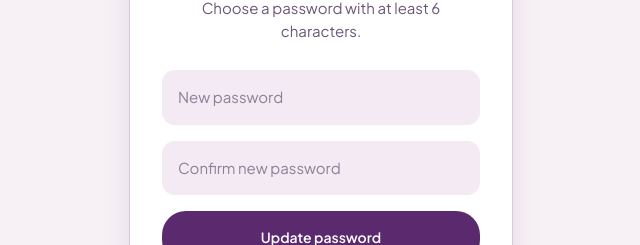
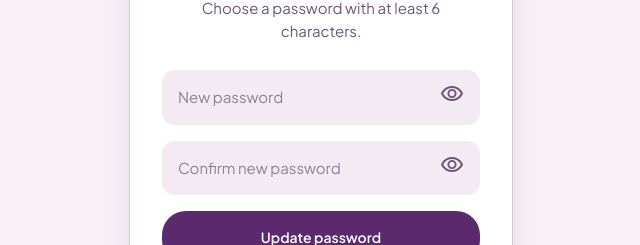
Before and after one commit to mainprojectjecc-png/MenoVerse-AI, a React (Vite) app in the folder frontend/: page /reset-password in a window 1280 px wide. Shown: the part 318-563 px from the top of the page, without its empty margins (319-959 px from the left). Built offline with nearby package versions, Linux system fonts and the light colour scheme; no server answers; a web font is replaced by a local one.

Commit message:
Improve password reset experience

```diff
--- a/frontend/src/pages/ForgotPassword.jsx
+++ b/frontend/src/pages/ForgotPassword.jsx
@@ -17,9 +17,11 @@ export default function ForgotPassword() {
       const response = await api.post("/password-reset/request", { Email: email })
       setMessage(response.data.message)
     } catch (requestError) {
+      const detail = requestError.response?.data?.detail
       setError(
-        requestError.response?.data?.detail ||
-          "Password reset is temporarily unavailable. Please try again later.",
+        detail && !detail.toLowerCase().includes("not configured")
+          ? detail
+          : "Password reset is temporarily unavailable. Please try again later.",
       )
     } finally {
       setLoading(false)
--- a/frontend/src/pages/ResetPassword.jsx
+++ b/frontend/src/pages/ResetPassword.jsx
@@ -7,6 +7,8 @@ export default function ResetPassword() {
   const [token] = useState(() => searchParams.get("token") || "")
   const [password, setPassword] = useState("")
   const [confirmPassword, setConfirmPassword] = useState("")
+  const [showPassword, setShowPassword] = useState(false)
+  const [showConfirmPassword, setShowConfirmPassword] = useState(false)
   const [loading, setLoading] = useState(false)
   const [message, setMessage] = useState("")
   const [error, setError] = useState("")
@@ -78,29 +80,55 @@ export default function ResetPassword() {
           <form onSubmit={handleSubmit} className="space-y-4">
             <label className="block">
               <span className="sr-only">New password</span>
+              <div className="relative">
                 <input
                   autoComplete="new-password"
-                className="w-full rounded-xl bg-surface-container px-4 py-4 text-[15px] outline-none focus:ring-2 focus:ring-primary/30"
+                  className="w-full rounded-xl bg-surface-container px-4 py-4 pr-12 text-[15px] outline-none focus:ring-2 focus:ring-primary/30"
                   minLength={6}
                   onChange={(event) => setPassword(event.target.value)}
                   placeholder="New password"
                   required
-                type="password"
+                  type={showPassword ? "text" : "password"}
                   value={password}
                 />
+                <button
+                  aria-label={showPassword ? "Hide new password" : "Show new password"}
+                  aria-pressed={showPassword}
+                  className="absolute right-3 top-1/2 -translate-y-1/2 rounded-md p-1 text-on-surface-variant hover:text-primary focus:outline-none focus:ring-2 focus:ring-primary/30"
+                  onClick={() => setShowPassword((visible) => !visible)}
+                  type="button"
+                >
+                  <span className="material-symbols-outlined" aria-hidden="true">
+                    {showPassword ? "visibility_off" : "visibility"}
+                  </span>
+                </button>
+              </div>
             </label>
             <label className="block">
               <span className="sr-only">Confirm new password</span>
+              <div className="relative">
                 <input
                   autoComplete="new-password"
-                className="w-full rounded-xl bg-surface-container px-4 py-4 text-[15px] outline-none focus:ring-2 focus:ring-primary/30"
+                  className="w-full rounded-xl bg-surface-container px-4 py-4 pr-12 text-[15px] outline-none focus:ring-2 focus:ring-primary/30"
                   minLength={6}
                   onChange={(event) => setConfirmPassword(event.target.value)}
                   placeholder="Confirm new password"
                   required
-                type="password"
+                  type={showConfirmPassword ? "text" : "password"}
                   value={confirmPassword}
                 />
+                <button
+                  aria-label={showConfirmPassword ? "Hide confirmation password" : "Show confirmation password"}
+                  aria-pressed={showConfirmPassword}
+                  className="absolute right-3 top-1/2 -translate-y-1/2 rounded-md p-1 text-on-surface-variant hover:text-primary focus:outline-none focus:ring-2 focus:ring-primary/30"
+                  onClick={() => setShowConfirmPassword((visible) => !visible)}
+                  type="button"
+                >
+                  <span className="material-symbols-outlined" aria-hidden="true">
+                    {showConfirmPassword ? "visibility_off" : "visibility"}
+                  </span>
+                </button>
+              </div>
             </label>
             {error && (
               <p role="alert" className="text-center text-[14px] text-risk-high">
```
Also changed, not shown: 1 other file (tests, documents, lock files or other folders). Lines whose indentation alone changed are shown as unchanged.
